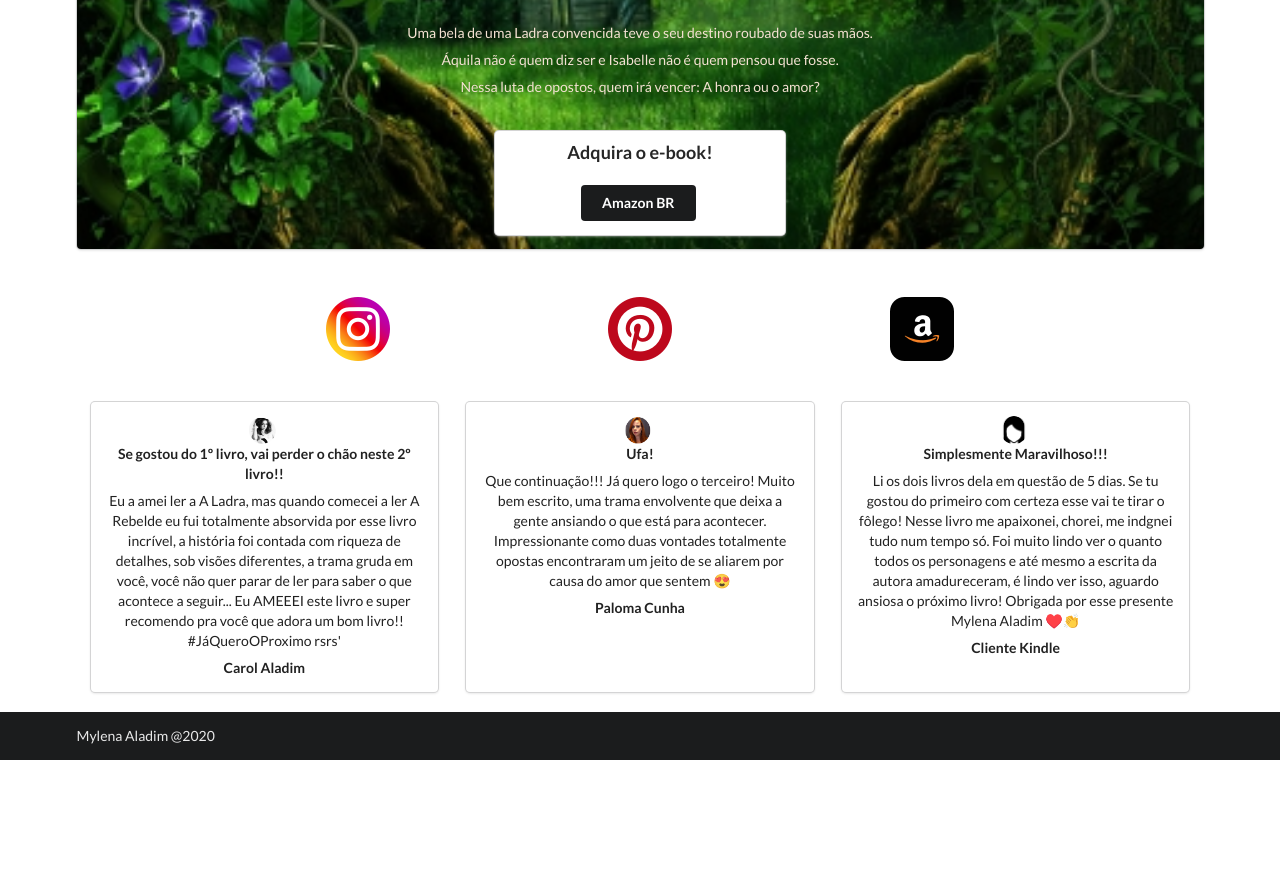
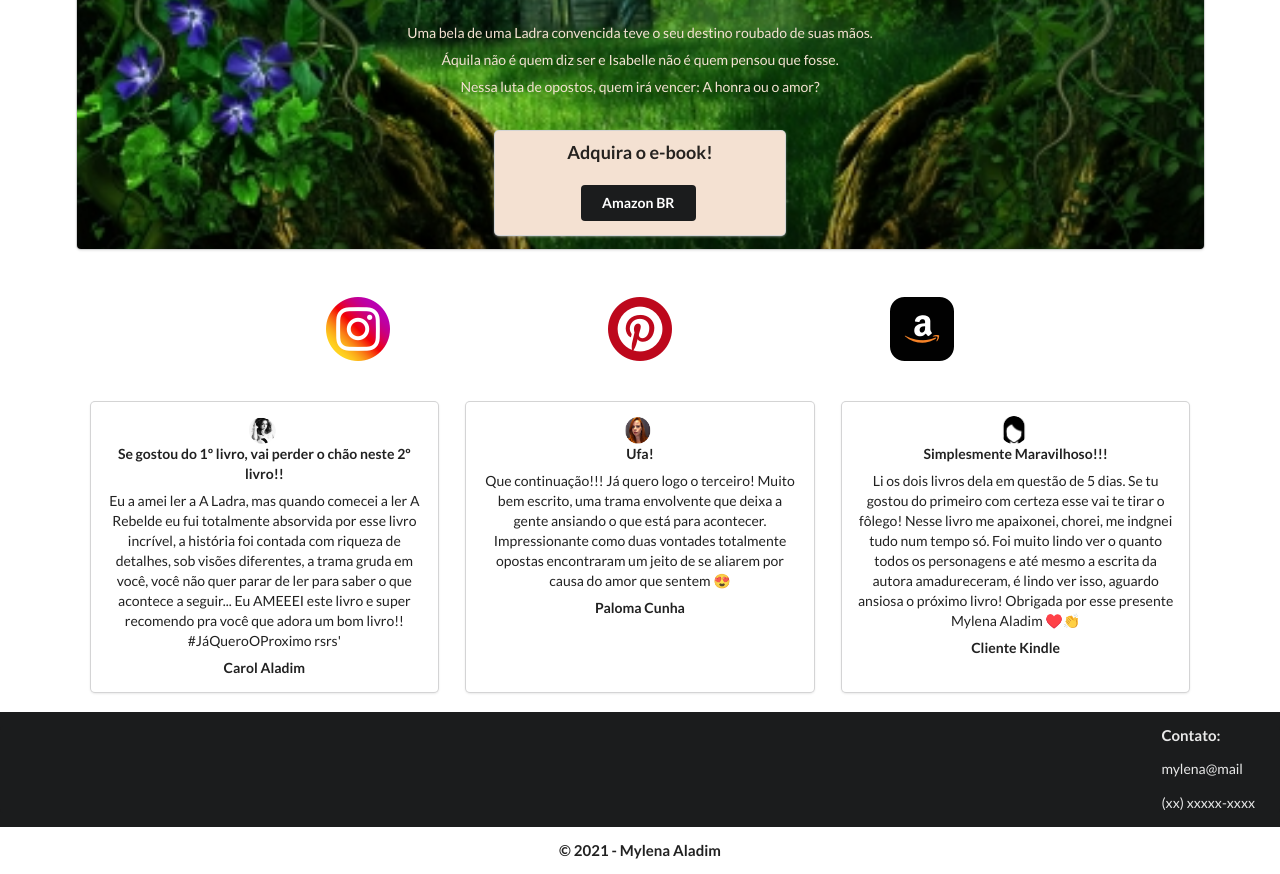
Before and after one commit to jpblemes/autora_mylena_react, a React (Create React App) app: page / in a window 1280 px wide. Shown: the part 520-1394 px from the top of the page. Before the commit the page ends 1280 px from the top, so only its background shows below. Built offline with nearby package versions, Linux system fonts and the light colour scheme.

Commit message:
feat: Adjust footer. Add contact

```diff
--- a/src/components/Footer.js
+++ b/src/components/Footer.js
@@ -2,12 +2,24 @@ import React from 'react';
 
 function Footer({ children }) {
     return (
-        <div className="ui inverted vertical footer segment">
-            <div className="ui container">
-                Mylena Aladim @2020
+        <React.Fragment>
+            <div className="ui inverted vertical footer segment">
+                <div className="ui inverted menu">
+                    <div className="right menu">
+                        <div style={{marginRight: '25px'}}>
+                            <h4>Contato:</h4>
+                            <p>mylena@mail</p>
+                            <p>(xx) xxxxx-xxxx</p>
+                        </div>
+                    </div>
+                </div>
             </div>
-        </div>
-    )
+            <div className="ui vertical footer segment">
+                <h4 style={{textAlign: 'center'}}>© 2021 - Mylena Aladim</h4>
+            </div>
+        </React.Fragment>
+
+    );
 }
 
 export default Footer
--- a/src/components/Maincontent.js
+++ b/src/components/Maincontent.js
@@ -1,5 +1,4 @@
 import React from 'react';
-import '../css/Maincontent.css';
 
 const Maincontent = () => {
     const phone = '../images/smartphonebook2.png';
@@ -36,7 +35,7 @@ const Maincontent = () => {
                     </div>
                 </div>
                 <br/>
-                <div className="ui centered card">
+                <div style={{backgroundColor: '#f4e1d2'}}className="ui centered card">
                     <div className="content">
                         <div className="header">Adquira o e-book!</div>
                         <br/>
--- a/src/css/Maincontent.css
+++ /dev/null
@@ -1,3 +0,0 @@
-.bgimg {
-    background-image: '../images/background.png');
-}
```
Also changed, not shown: 1 other file (tests, documents, lock files or other folders).
